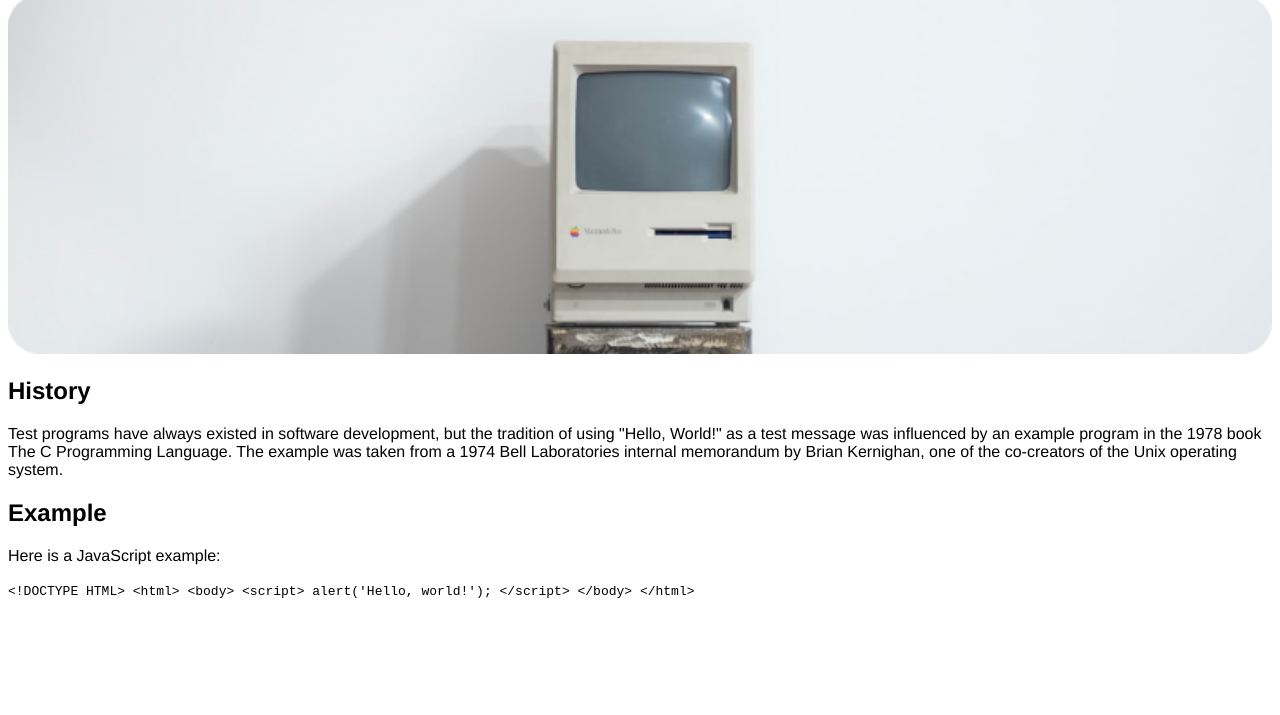
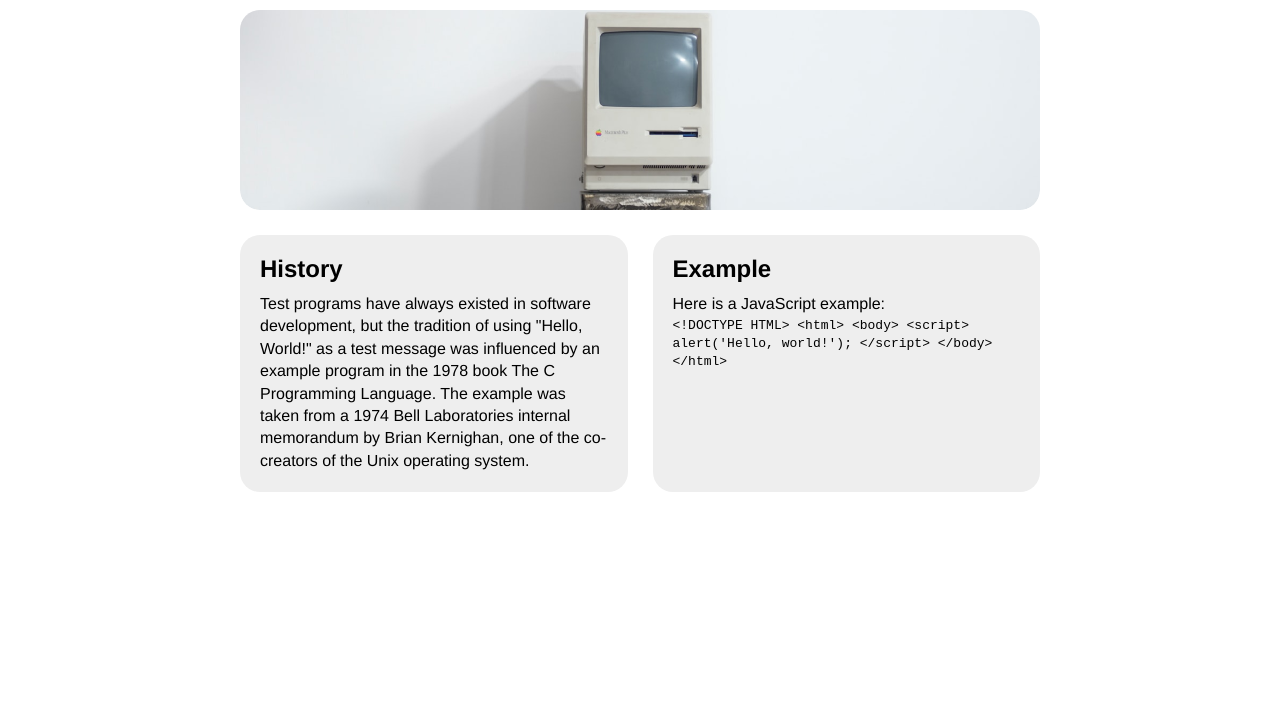
Before and after one commit to KlutzyFella/Hello-World-MI-349, a plain HTML site: page index.html in a window 1280 px wide. Shown: the part 85-800 px from the top of the page. Drawn offline with Linux system fonts and the light colour scheme.

Commit message:
Added More CSS
Completed Part7 of Content - CSS Flexbox to add more definition and style

```diff
--- a/index.html
+++ b/index.html
@@ -7,8 +7,12 @@
     <link rel="stylesheet" href="screen.css">
 </head>
 <body>
+    <main>
         <h1>HelloWorld</h1>
-    <img src="images/computerImage.png" alt="Vintage Mac">
+        <div class="masthead">
+
+        </div>
+        <div class="details">
             <section>
                 <h2>History</h2>
                 <p>
@@ -31,6 +35,9 @@
                     &lt;/html&gt;
                 </code>
             </section>
+        </div>
+    </main>
+
     <script src="index.js"></script>
 </body>
 </html>
--- a/screen.css
+++ b/screen.css
@@ -3,8 +3,46 @@
 body {
     background: #fff;
     font-family: Helvetica, sans-serif;
+    border-top: 15px solid #424242;
+    margin: 0 auto;
+}
+
+main {
+    margin: 0 auto;
+    width: 800px;
+}
+
+.masthead {
+    background-image: url("images/computerImage.png");
+    background-size: cover;
+    background-position: bottom;
+    height: 200px;
+    border-radius: 20px;
+}
+
+.details {
+    display: flex;
+    gap: 25px;
+}
+
+.details section {
+    flex-grow: 1;
+    flex-basis: 0;
+    background: #eee;
+    padding: 20px;
+    border-radius: 20px;
+    margin-top: 25px;
 }
 
 img {
     width: 100%;
 }
+
+h2 {
+    margin: 0 0 10px 0;
+}
+
+p {
+    margin: 0;
+    line-height: 1.4em;
+}
```
Lines whose indentation alone changed are shown as unchanged.
